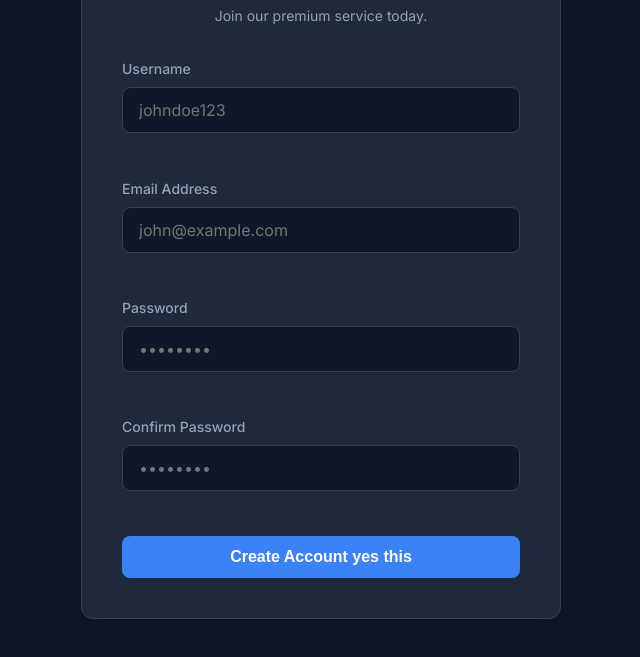
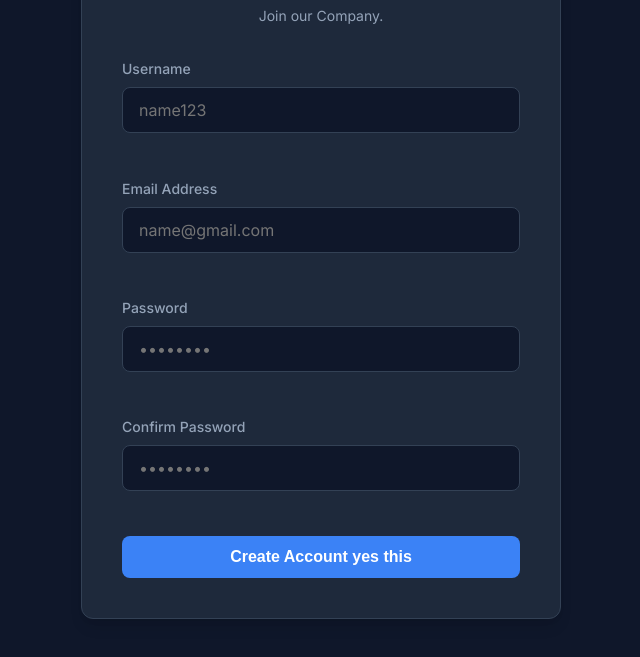
Before and after one commit to Ran-jeet01/form-validation, a website built with Vite: page index.html in a window 1280 px wide. Shown: the part 135-792 px from the top of the page, without its empty margins (319-959 px from the left). Built offline with nearby package versions, Linux system fonts and the light colour scheme.

Commit message:
change in the form ui

```diff
--- a/index.html
+++ b/index.html
@@ -19,7 +19,7 @@
       <div class="container">
         <header class="header">
           <h1>Create an Account</h1>
-          <p class="subtitle">Join our premium service today.</p>
+          <p class="subtitle">Join our Company.</p>
         </header>
 
         <form id="registration-form" class="form" novalidate>
@@ -30,7 +30,7 @@
               id="username"
               name="username"
               class="form-input"
-              placeholder="johndoe123"
+              placeholder="name123"
               autocomplete="username"
             />
             <span
@@ -47,7 +47,7 @@
               id="email"
               name="email"
               class="form-input"
-              placeholder="john@example.com"
+              placeholder="name@gmail.com"
               autocomplete="email"
             />
             <span
```
